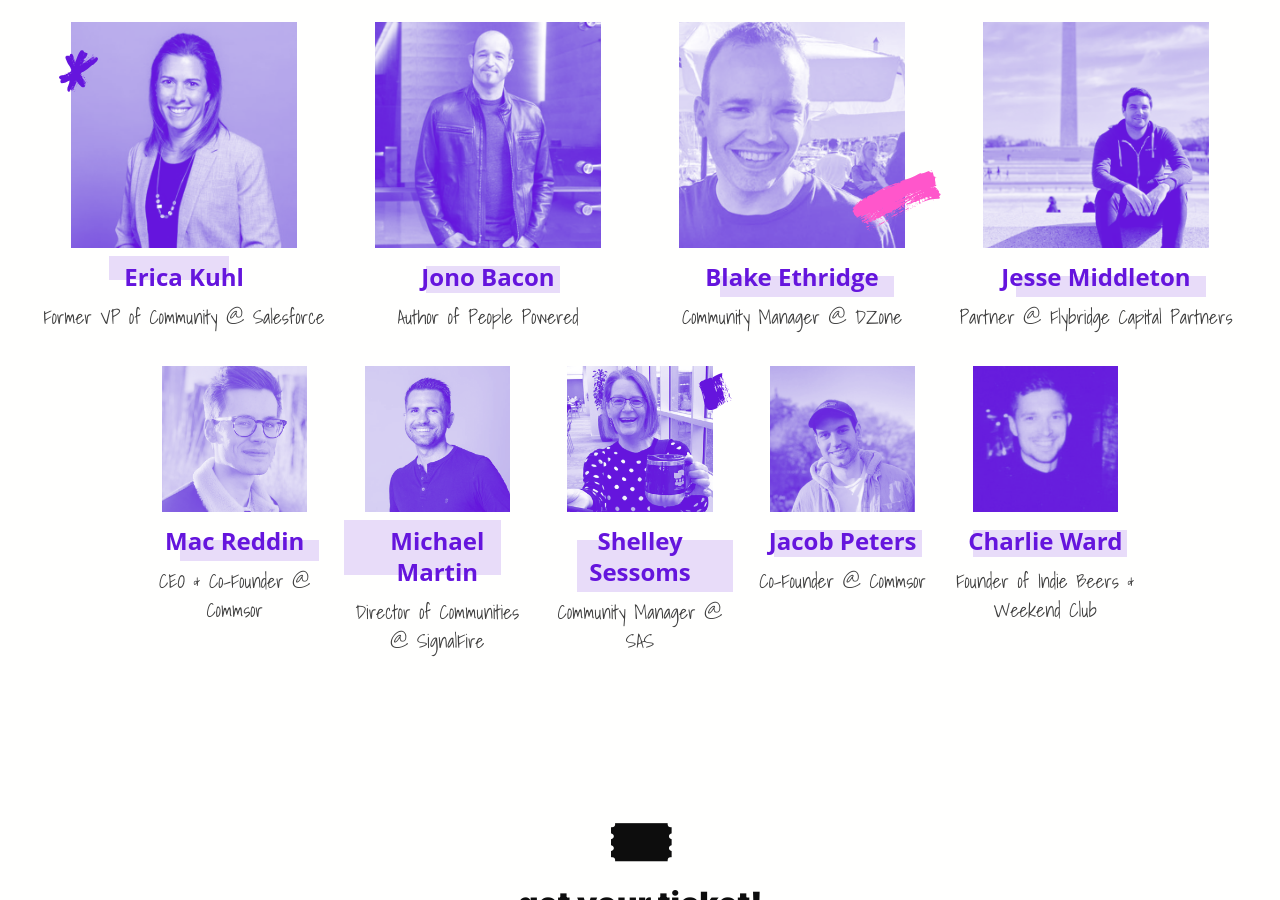
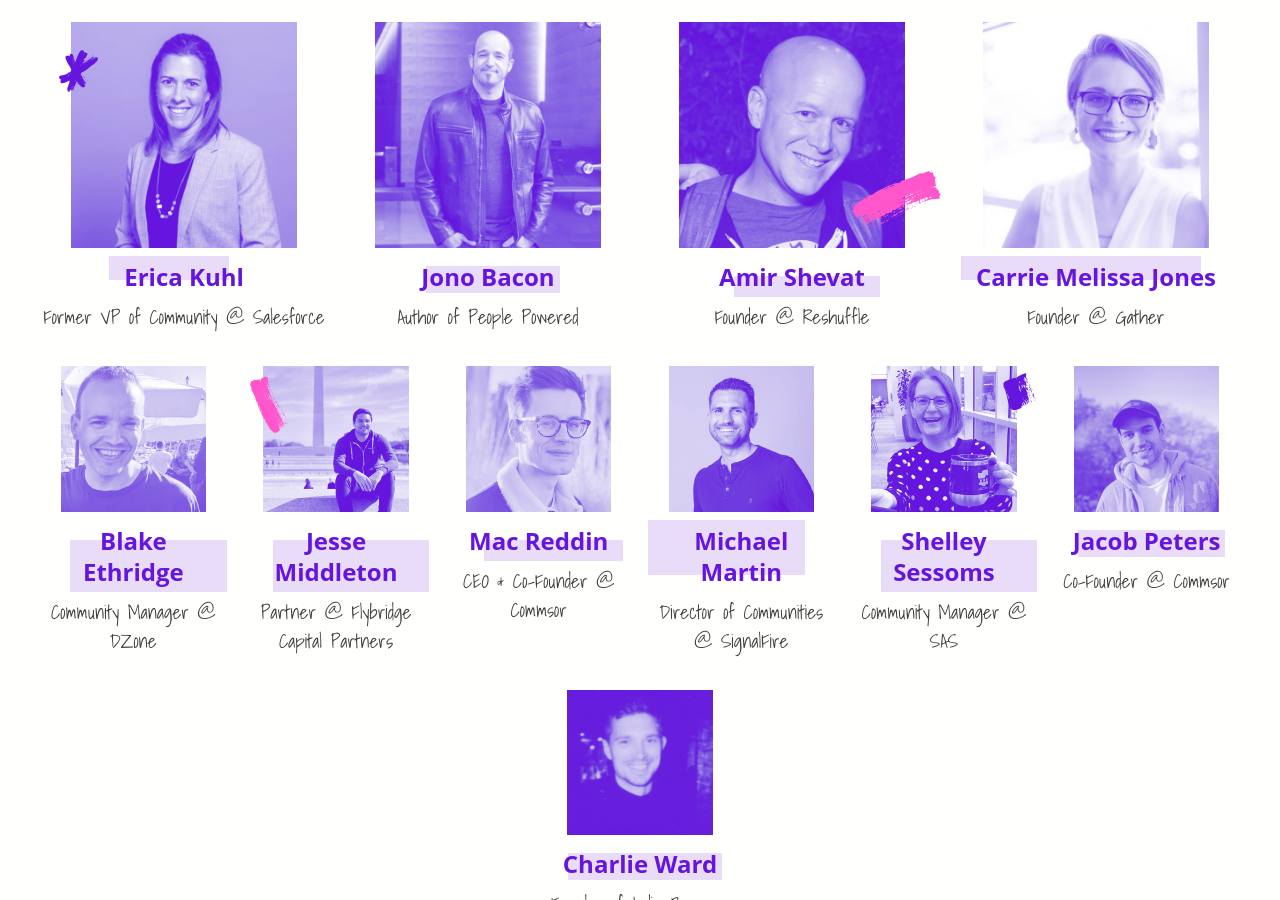
Before and after one commit to stijnvc/holo-alfa, a Jekyll site: the page built from summit.html, in a window 1280 px wide and 900 px high, scrolled down 2342 px. Built offline with Jekyll 4.4.1, drawn with Linux system fonts in a browser that asks for light colours; nearby versions of some CDN libraries; some web fonts are replaced; comment, search, counter and statistics services are not loaded.

Commit message:
Add Amir + Carrie to speakers

```diff
--- a/summit.html
+++ b/summit.html
@@ -80,7 +80,6 @@
           </div>
         </div>
       </div>
-
       <div class="column col-12 mt-32 mb-8 text-center">
         <h2 class="sigmar mb-16">speakers + schedule</h2>
         <!--<img style="width: 100%; transform: rotate(-3deg);" src="/assets/summit/coming-soon.svg"/>-->
@@ -112,28 +111,51 @@
         </div>
         <div class="column col-3 col-md-4 col-sm-12 text-center my-4">
           <div style="width: 80%; margin: 0 10%;" class="text-center">
+            <a href="https://twitter.com/ashevat" target="_blank"">
+              <div class="speaker-image">
+                <img class="offset-2" style="width: 100%;" src="assets/summit/speakers/amir-shevat.png"/>
+                <img class="p-absolute" style="width: 25%; right: -20px; bottom:10px; transform: rotate(45deg)" src="assets/summit/stroke-pink.svg"/>
+              </div>
+            </a>
+          </div>
+          <h4 class="speaker-title s-1">Amir Shevat</h4>
+          <p class="m-0 rock-salt text-large">Founder @ Reshuffle</p>
+        </div>
+        <div class="column col-3 col-md-4 col-sm-12 text-center my-4">
+          <div style="width: 80%; margin: 0 10%;" class="text-center">
+            <a href="https://twitter.com/caremjo" target="_blank"">
+              <div class="speaker-image">
+                <img class="offset-2" style="width: 100%;" src="assets/summit/speakers/carrie-melissa-jones.png"/>
+              </div>
+            </a>
+          </div>
+          <h4 class="speaker-title s-2">Carrie Melissa Jones</h4>
+          <p class="m-0 rock-salt text-large">Founder @ Gather</p>
+        </div>
+        <div class="column col-2 col-md-4 col-sm-6 text-center my-4">
+          <div style="width: 80%; margin: 0 10%;" class="text-center">
             <a href="https://twitter.com/NeedSampleCode" target="_blank"">
               <div class="speaker-image">
                 <img class="offset-2" style="width: 100%;" src="assets/summit/speakers/blake-ethridge.png"/>
-                <img class="p-absolute" style="width: 25%; right: -20px; bottom:10px; transform: rotate(45deg)" src="assets/summit/stroke-pink.svg"/>
               </div>
             </a>
           </div>
           <h4 class="speaker-title s-1">Blake Ethridge</h4>
           <p class="m-0 rock-salt text-large">Community Manager @ DZone</p>
         </div>
-        <div class="column col-3 col-md-4 col-sm-12 text-center my-4">
+        <div class="column col-2 col-md-4 col-sm-6 text-center my-4">
           <div style="width: 80%; margin: 0 10%;" class="text-center">
             <a href="https://twitter.com/srcasm" target="_blank"">
               <div class="speaker-image">
                 <img class="offset-2" style="width: 100%;" src="assets/summit/speakers/jesse-middleton.png"/>
+                <img class="p-absolute" style="width: 25%; left: -10px;top:10px; transform: rotate(-45deg)" src="assets/summit/stroke-pink.svg"/>
               </div>
             </a>
           </div>
           <h4 class="speaker-title s-1">Jesse Middleton</h4>
           <p class="m-0 rock-salt text-large">Partner @ Flybridge Capital Partners</p>
         </div>
-        <div class="column col-2 col-md-4 col-sm-6 text-center my-4 col-ml-auto">
+        <div class="column col-2 col-md-4 col-sm-6 text-center my-4">
           <div style="width: 80%; margin: 0 10%;" class="text-center">
             <a href="https://twitter.com/TheTeaGuns/" target="_blank"">
               <div class="speaker-image">
@@ -178,7 +200,7 @@
           <h4 class="speaker-title s-3">Jacob Peters</h4>
           <p class="m-0 rock-salt text-large">Co-Founder @ Commsor</p>
         </div>
-        <div class="column col-2 col-md-4 col-sm-6 text-center my-4 col-mr-auto">
+        <div class="column col-2 col-md-4 col-sm-6 text-center my-4 col-mx-auto">
           <div style="width: 80%; margin: 0 10%;" class="text-center">
             <a href="https://twitter.com/charlierward" target="_blank"">
               <div class="speaker-image">
```
Also changed, not shown: assets/summit/speakers/amir-shevat.png (added), assets/summit/speakers/carrie-melissa-jones.png (added).
